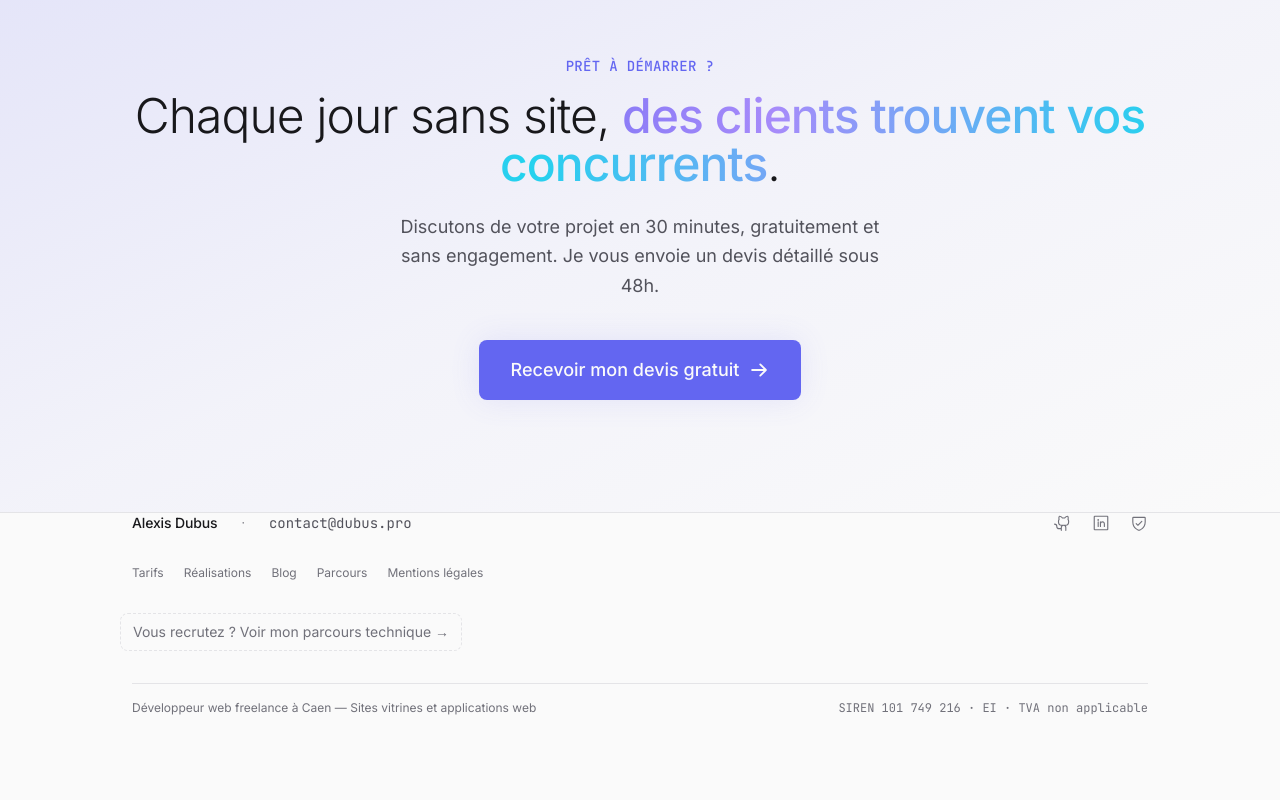
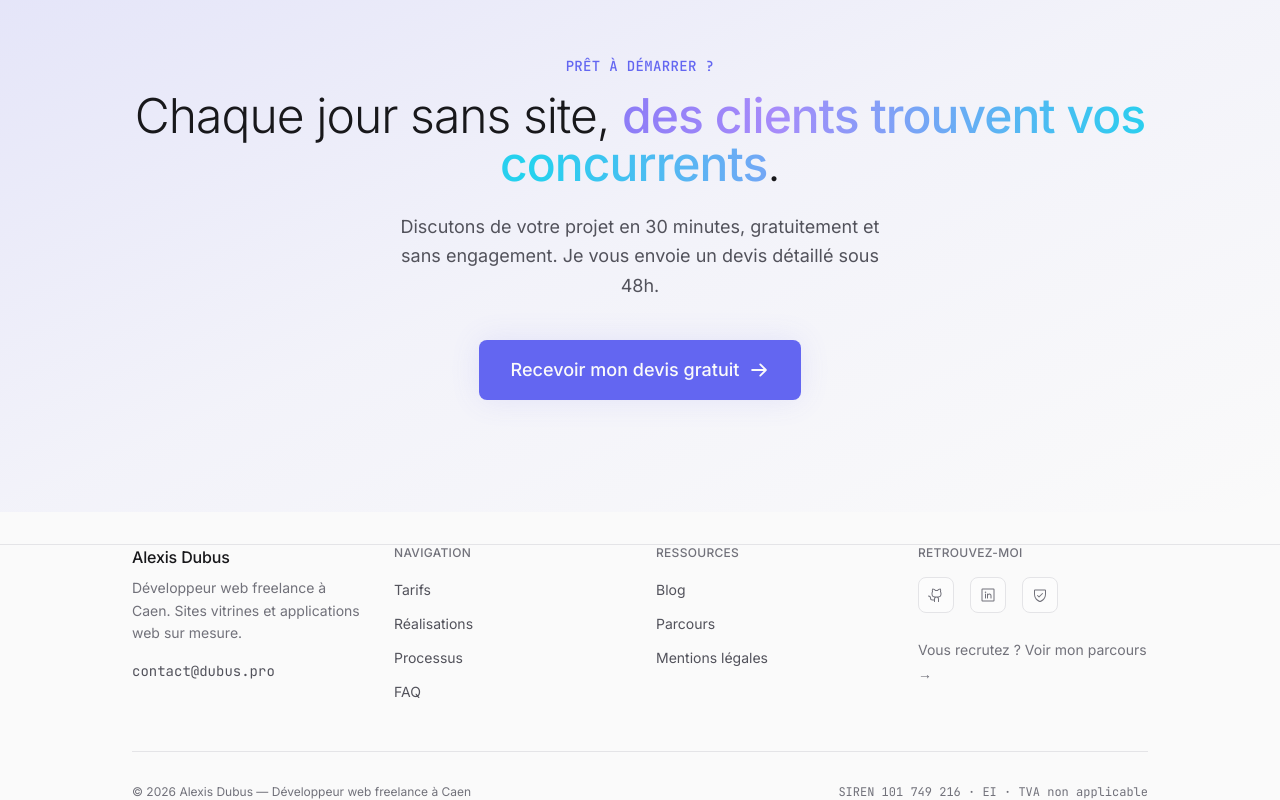
Before and after one commit to breaching/my-portfolio, a Next.js app in the folder frontend/: page / in a window 1280 px wide. Shown: the part 9421-10221 px from the top of the page. Before the commit the page ends 10137 px from the top, so only its background shows below. Built offline with nearby package versions, Linux system fonts and the light colour scheme.

Commit message:
refonte footer — layout 4 colonnes, meilleure respiration et structure

```diff
--- a/frontend/src/components/layout/Footer.tsx
+++ b/frontend/src/components/layout/Footer.tsx
@@ -7,9 +7,14 @@ const socialLinks = [
   { href: "https://tryhackme.com/p/bremusic", icon: ShieldCheck, label: "TryHackMe" },
 ];
 
-const siteLinks = [
+const navLinks = [
   { href: "/#services", label: "Tarifs" },
   { href: "/#realisations", label: "Réalisations" },
+  { href: "/#process", label: "Processus" },
+  { href: "/#faq", label: "FAQ" },
+];
+
+const resourceLinks = [
   { href: "/blog", label: "Blog" },
   { href: "/parcours", label: "Parcours" },
   { href: "/mentions-legales", label: "Mentions légales" },
@@ -17,30 +22,74 @@ const siteLinks = [
 
 export function Footer() {
   return (
-    <footer className="border-t border-accent-border">
-      <div className="container-main py-10">
-        <div className="flex flex-col gap-8">
-          {/* Top row */}
-          <div className="flex flex-col sm:flex-row items-center justify-between gap-5">
-            {/* Left - Name and email */}
-            <div className="flex flex-col sm:flex-row items-center gap-3 sm:gap-6">
+    <footer className="border-t border-accent-border mt-8">
+      <div className="container-main pt-16 pb-10">
+        {/* Main grid */}
+        <div className="grid grid-cols-1 sm:grid-cols-2 lg:grid-cols-4 gap-10 lg:gap-8 mb-12">
+          {/* Brand column */}
+          <div className="sm:col-span-2 lg:col-span-1">
             <Link
               href="/"
-                className="text-sm font-medium text-text-primary hover:text-accent-action transition-colors duration-200 tracking-[-0.01em]"
+              className="text-base font-medium text-text-primary hover:text-accent-action transition-colors duration-200 tracking-[-0.01em]"
             >
               Alexis Dubus
             </Link>
-              <span className="hidden sm:block text-text-tertiary text-xs">·</span>
+            <p className="text-sm text-text-tertiary mt-2 leading-relaxed max-w-[260px]">
+              Développeur web freelance à Caen.
+              Sites vitrines et applications web sur mesure.
+            </p>
             <a
               href="mailto:contact@dubus.pro"
-                className="text-sm text-text-secondary hover:text-text-primary transition-colors duration-200 font-mono"
+              className="inline-block text-sm text-text-secondary hover:text-accent-action transition-colors duration-200 font-mono mt-4"
             >
               contact@dubus.pro
             </a>
           </div>
 
-            {/* Right - Social */}
-            <div className="flex items-center gap-5">
+          {/* Navigation */}
+          <div>
+            <p className="text-xs font-medium text-text-tertiary uppercase tracking-wide mb-4">
+              Navigation
+            </p>
+            <ul className="space-y-2.5">
+              {navLinks.map((link) => (
+                <li key={link.label}>
+                  <Link
+                    href={link.href}
+                    className="text-sm text-text-secondary hover:text-text-primary transition-colors duration-200"
+                  >
+                    {link.label}
+                  </Link>
+                </li>
+              ))}
+            </ul>
+          </div>
+
+          {/* Resources */}
+          <div>
+            <p className="text-xs font-medium text-text-tertiary uppercase tracking-wide mb-4">
+              Ressources
+            </p>
+            <ul className="space-y-2.5">
+              {resourceLinks.map((link) => (
+                <li key={link.label}>
+                  <Link
+                    href={link.href}
+                    className="text-sm text-text-secondary hover:text-text-primary transition-colors duration-200"
+                  >
+                    {link.label}
+                  </Link>
+                </li>
+              ))}
+            </ul>
+          </div>
+
+          {/* Social + Recruiter */}
+          <div>
+            <p className="text-xs font-medium text-text-tertiary uppercase tracking-wide mb-4">
+              Retrouvez-moi
+            </p>
+            <div className="flex items-center gap-4 mb-6">
               {socialLinks.map((link) => {
                 const Icon = link.icon;
                 return (
@@ -49,50 +98,33 @@ export function Footer() {
                     href={link.href}
                     target="_blank"
                     rel="noopener noreferrer"
-                    className="text-text-tertiary hover:text-text-primary transition-all duration-200 hover:-translate-y-0.5"
+                    className="flex items-center justify-center w-9 h-9 rounded-lg border border-accent-border bg-background-elevated/50 text-text-tertiary hover:text-accent-action hover:border-accent-action/40 transition-all duration-200"
                     aria-label={link.label}
                   >
-                    <Icon size={18} />
+                    <Icon size={16} />
                   </a>
                 );
               })}
             </div>
+            <Link
+              href="/parcours"
+              className="text-sm text-text-tertiary hover:text-accent-action transition-colors duration-200"
+            >
+              Vous recrutez ? Voir mon parcours →
+            </Link>
+          </div>
         </div>
 
-          {/* Site links */}
-          <div className="flex flex-wrap items-center justify-center sm:justify-start gap-x-5 gap-y-2">
-            {siteLinks.map((link) => (
-              <Link
-                key={link.label}
-                href={link.href}
-                className="text-xs text-text-tertiary hover:text-text-secondary transition-colors duration-200"
-              >
-                {link.label}
-              </Link>
-            ))}
-          </div>
-
-          {/* Recruiter link */}
-          <div className="flex justify-center sm:justify-start">
-            <Link
-              href="/parcours"
-              className="inline-flex items-center gap-2 text-sm text-text-tertiary hover:text-accent-action transition-colors duration-200 px-3 py-2 -mx-3 rounded-lg border border-dashed border-accent-border hover:border-accent-action/40"
-            >
-              Vous recrutez ? Voir mon parcours technique →
-            </Link>
-          </div>
-
-          {/* Bottom — legal + SEO */}
-          <div className="flex flex-col sm:flex-row items-center justify-between gap-3 pt-4 border-t border-accent-border">
+        {/* Bottom bar */}
+        <div className="flex flex-col sm:flex-row items-center justify-between gap-3 pt-8 border-t border-accent-border">
           <p className="text-xs text-text-tertiary">
-              Développeur web freelance à Caen — Sites vitrines et applications web
+            © {new Date().getFullYear()} Alexis Dubus — Développeur web freelance à Caen
           </p>
           <p className="text-xs text-text-tertiary font-mono">
             SIREN 101 749 216 · EI · TVA non applicable
           </p>
         </div>
       </div>
-      </div>
     </footer>
   );
 }
```
Lines whose indentation alone changed are shown as unchanged.
